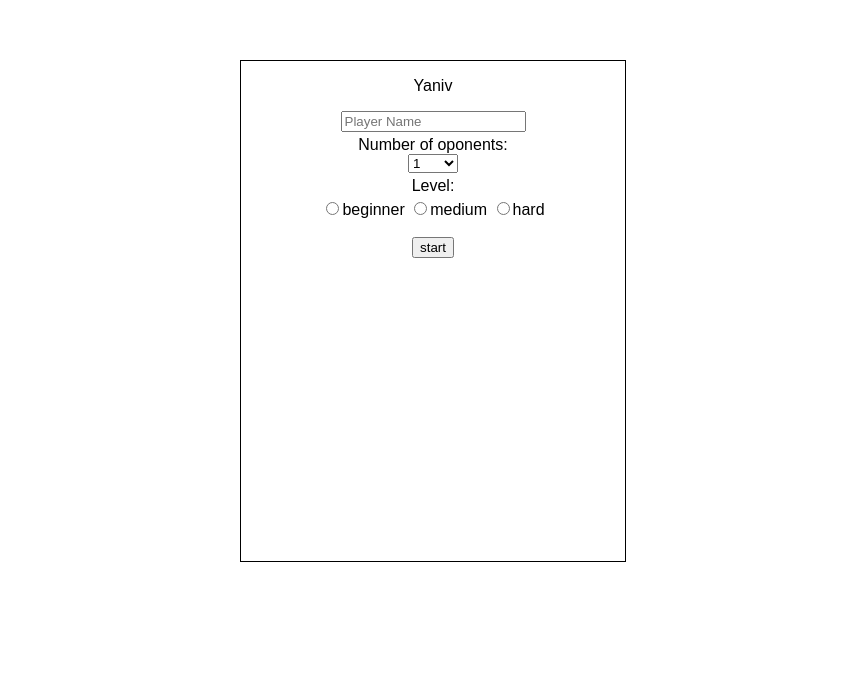
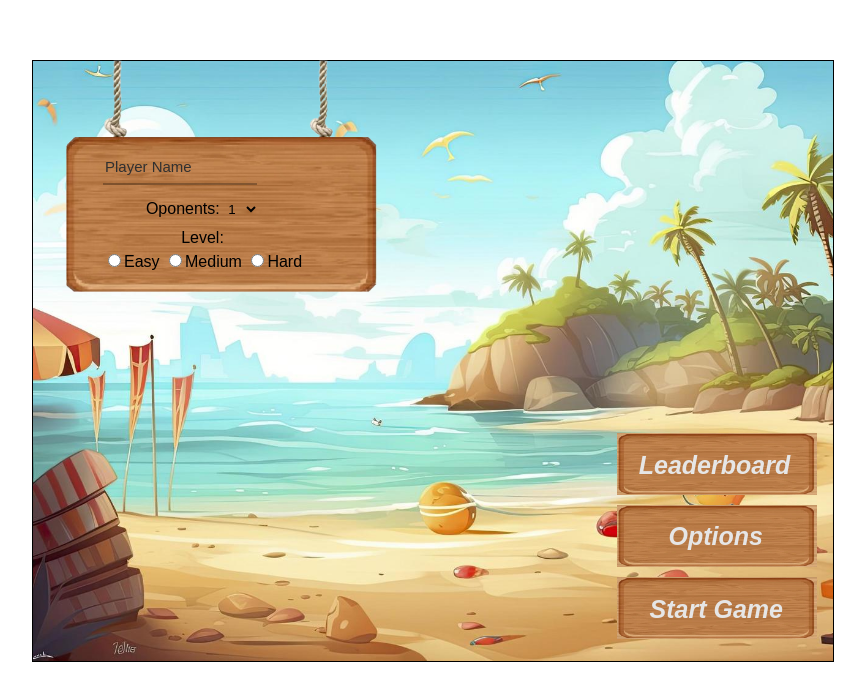
Before and after one commit to xHALFON/Yaniv_Project, a plain HTML site: page index.html in a window 1280 px wide. Shown: the whole page, without its empty margins (207-1072 px from the left). Drawn offline with Linux system fonts and the light colour scheme.

Commit message:
Update main screen

```diff
--- a/index.html
+++ b/index.html
@@ -9,20 +9,27 @@
 <body>
     <center>
     <div class="maincont" id="maincont">
-        <p class="msg" id="mainmsg">Yaniv</p>
-        <input class="name" id="username" type="text" placeholder="Player Name">
-        <br><span class="gamedet">Number of oponents:<span><br>
-        <select class="oponents" id="numoponents" name="oponents">
-            <option value="1">1</option>
-            <option value="2">2</option>
-            <option value="3">3</option>
-        </select>
-        <br><span class="gamedet">Level:</span><br>
-        <input type="radio" id="beginner" name="Level" value="easy">beginner
-        <input type="radio" id="medium" name="Level" value="medium">medium
-        <input type="radio" id="hard" name="Level" value="hard">hard
-        <br><br>
-        <button class="startgamebtn" onclick="verify()">start</button>
+        <div class="imgboard1" id="imgboard1"><img src="./Images/board.png" width="200px"></div>
+        <div class="imgboard2" id="imgboard1"><img src="./Images/board.png" width="200px"></div>
+        <button class="optionsbtn">Options</button>
+        <div class="imgboard3" id="imgboard1"><img src="./Images/board.png" width="200px"></div>
+        <button class="leadbtn">Leaderboard</button>
+        <img src="./Images/board2.png" width="400px" class="detailimg">
+        <p class="mainmsg" id="mainmsg"></p>
+        <div class="detailscont">
+            <input class="normal" id="username" type="text" placeholder="Player Name"><br><br>
+            <span class="gamedet">Oponents:<span>
+            <select class="oponents" id="numoponents" name="oponents">
+                <option class="options" value="1">1</option>
+                <option value="2">2</option>
+                <option value="3">3</option>
+            </select>
+            <br><span class="gamedet">Level:</span><br>
+            <input type="radio" id="beginner" name="Level" value="easy">Easy
+            <input type="radio" id="medium" name="Level" value="medium">Medium
+            <input type="radio" id="hard" name="Level" value="hard">Hard
+        </div>
+        <button class="startgamebtn" onclick="verify()">Start Game</button>
     </div>
     </center>
 
--- a/js.js
+++ b/js.js
@@ -141,7 +141,7 @@ function start(){
         }
     }
 
-    arr = ["0Y","0T","0L","0A",
+    arr = ["0L","0A",
         "1Y","1T","1L","1A", "2Y","2T","2L","2A",
         "3Y","3T","3L","3A", "4Y","4T","4L","4A",
         "5Y","5T","5L","5A", "6Y","6T","6L","6A",
@@ -158,7 +158,7 @@ function start(){
     floorcards.push(arr[x]);
     arr.splice(x,1);
     var pcards = document.getElementById('pcards0');
-    for(i = 0; i < 4; i++){
+    for(i = 0; i < 5; i++){
         x = Math.floor(Math.random()*arr.length);
         cardi = pcards.appendChild(document.createElement("span"));
         cardi.setAttribute("class", "card");
@@ -169,7 +169,7 @@ function start(){
         arr.splice(x,1);
     }
     for(i = 0; i < numoponents; i++){
-        for(j = 0; j < 4; j++){
+        for(j = 0; j < 5; j++){
             pcards = document.getElementById('pcards'+(i+1));
             x = Math.floor(Math.random()*arr.length);
             cardi = pcards.appendChild(document.createElement("span"));
--- a/style.css
+++ b/style.css
@@ -6,12 +6,22 @@ body{
 
 /*mainscreen*/
 .maincont{
+    position: relative;
     display: block;
     border: 1px solid black;
-    width: 30%;
-    height: 500px;
+    width: 800px;
+    height: 600px;
     min-height: 30px;
     margin-top: 60px;
+    background-image: url('./Images/s4.jpg');
+    background-size: cover;
+    background-repeat: no-repeat;
+}
+.mainmsg{
+    position: absolute;
+    top: 217px;
+    left: 80px;
+    font-size: 15px;
 }
 .oponents{
     width: 50px;
@@ -21,7 +31,57 @@ body{
     margin-top: 4px;
     margin-bottom: 4px;
 }
-
+.imgboard1{
+    position:absolute;
+    bottom: 3%;
+    right:2%;
+}
+.imgboard2{
+    position:absolute;
+    bottom: 15%;
+    right:2%;
+}
+.imgboard3{
+    position:absolute;
+    bottom: 27%;
+    right:2%;
+}
+.detailscont{
+    position: absolute;
+    top: 90px;
+    left: 70px;
+}
+.detailimg{
+    position: absolute;
+    left: 0;
+    top: -4px;
+}
+.name{
+    color: white;
+}
+input.normal{
+    background-color: transparent;
+    color:rgb(0, 0, 0);
+    font-size: 17px;
+    border: none;
+    outline: none;
+    height: 30px;
+    width: 150px;
+    float: left;
+    border-bottom: 2px solid rgba(0, 0, 0, 0.281);
+}
+input.normal::placeholder{
+    color: rgb(48, 48, 48);
+    font-size: 15px;
+}
+.oponents{
+    background-color: transparent;
+    border: none;
+    cursor: pointer;
+    margin-top: 10px;
+    width: 35px;
+    margin-bottom: 7px;
+}
 /*Game screen*/
 .gamecont{
     display: none;
@@ -278,10 +338,59 @@ body{
     background-color: white;
 }
 /*buttons*/
-.startgame{
-    margin-top: 10px;
-    padding: 4px;
-    font-size: 19px;
+.startgamebtn{
+    position: absolute;
+    bottom: 6%;
+    right: 5.5%;
+    cursor: pointer;
+    font-size: 25px;
+    color: rgb(230, 230, 230);
+    font-weight: 600;
+    font-style: italic;
+    background-color: transparent;
+    border: none;
+}
+.startgamebtn:hover{
+    color: white;
+}
+.startgamebtn:active{
+    color: rgb(214, 214, 214);
+}
+.optionsbtn{
+    position: absolute;
+    bottom: 18.1%;
+    right: 8%;
+    cursor: pointer;
+    font-size: 25px;
+    color: rgb(230, 230, 230);
+    font-weight: 600;
+    font-style: italic;
+    background-color: transparent;
+    border: none;
+}
+.optionsbtn:hover{
+    color: white;
+}
+.optionsbtn:active{
+    color: rgb(214, 214, 214);
+}
+.leadbtn{
+    position: absolute;
+    bottom: 30%;
+    right: 4.6%;
+    cursor: pointer;
+    font-size: 25px;
+    color: rgb(230, 230, 230);
+    font-weight: 600;
+    font-style: italic;
+    background-color: transparent;
+    border: none;
+}
+.leadbtn:hover{
+    color: white;
+}
+.leadbtn:active{
+    color: rgb(214, 214, 214);
 }
 .yanivbtn{
     background-image: url('./Images/yanivbtndis.png');
```
Also changed, not shown: Images/board.png (added), Images/board2.png (added), Images/s4.jpg (added).
